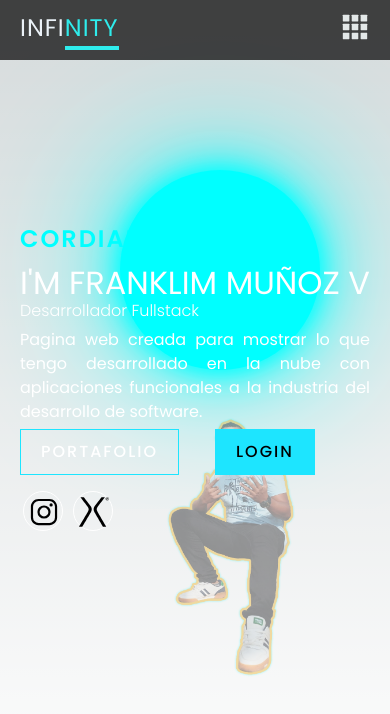
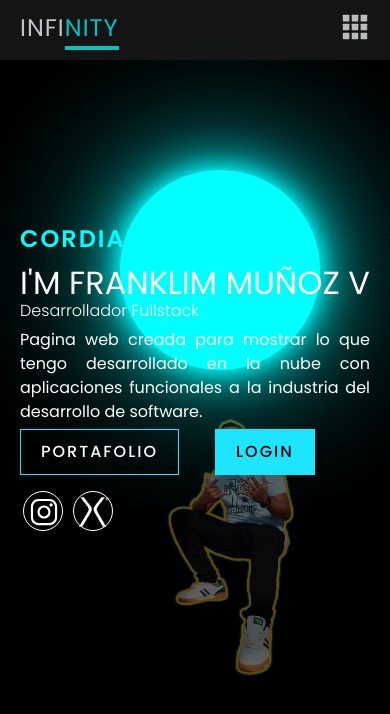
Before and after one commit to f5extCorporacion/Portafoliov2, a Next.js app: page / in a window 390 px wide. Shown: the top 714 px of the page. Built offline with nearby package versions, Linux system fonts and the light colour scheme; a web font is replaced by a local one.

Commit message:
Update globals.css
nueva gama de colores para mejorar diseño mobile

```diff
--- a/app/globals.css
+++ b/app/globals.css
@@ -25,6 +25,23 @@
     )
     rgb(var(--background-start-rgb));
 }
+@media (max-width:800px){
+   :root {
+    --foreground-rgb: 255, 255, 255;
+    --background-start-rgb: 0, 0, 0;
+    --background-end-rgb: 0, 0, 0;
+     background:#000;
+  }
+  body {
+  color: rgb(var(--foreground-rgb));
+  background: linear-gradient(
+      to bottom,
+      transparent,
+      rgb(var(--background-end-rgb))
+    )
+    rgb(var(--background-start-rgb));
+}
+}
 
 @layer utilities {
   .text-balance {
```
